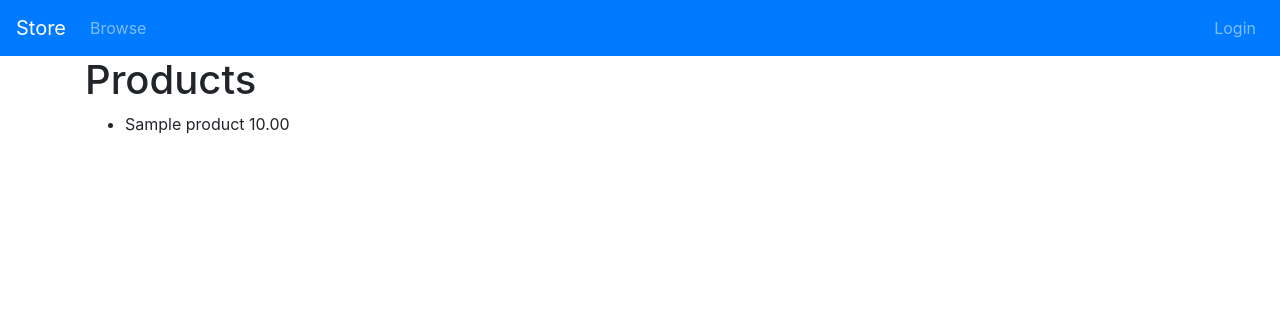
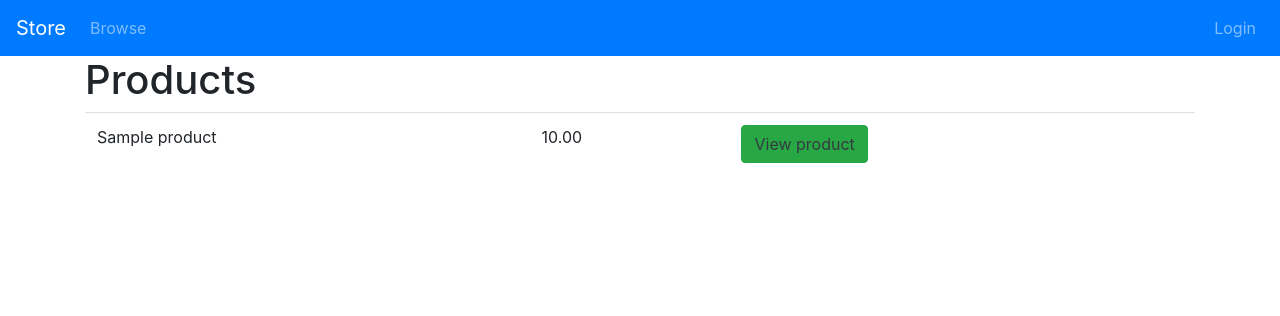
Before and after one commit to GeorgeF23/GAD_Project2, a Django app: page /store/categories/1/ in a window 1280 px wide. Shown: the top 316 px of the page. Run offline with Django 3.2, Linux system fonts and the light colour scheme; tables that the repository leaves empty hold one stand-in row (values such as "Sample post"); some libraries are stand-ins or nearby versions.

Commit message:
Created a page where users can view details about each product

```diff
--- a/storeapp/templates/storeapp/products.html
+++ b/storeapp/templates/storeapp/products.html
@@ -3,10 +3,17 @@
 {% block content %}
     <div class="container">
         <h1>Products</h1>
-        <ul>
+
+        <table class="table">
+            <tbody>
             {% for product in products %}
-                <li>{{ product.name }} {{ product.price }}</li>
+                <tr>
+                    <td>{{ product.name }}</td>
+                    <td>{{ product.price }}</td>
+                    <td><a href="{% url 'storeapp:view_product' product.id %}" class="btn btn-success text-dark">View product</a></td>
+                </tr>
             {% endfor %}
-        </ul>
+            </tbody>
+        </table>
     </div>
 {% endblock %}
--- a/storeapp/urls.py
+++ b/storeapp/urls.py
@@ -1,9 +1,10 @@
 from django.urls import path
-from .views import categories_view, category_view
+from .views import categories_view, category_view, product_view, add_to_cart_view
 
 app_name = 'storeapp'
 
 urlpatterns = [
     path('categories/', categories_view, name='categories'),
-    path('categories/<int:category_id>/', category_view, name='view_category')
+    path('categories/<int:category_id>/', category_view, name='view_category'),
+    path('products/<int:product_id>/', product_view, name='view_product')
 ]
--- a/storeapp/views.py
+++ b/storeapp/views.py
@@ -1,5 +1,5 @@
 from django.shortcuts import render
-from django.http import Http404, HttpResponse
+from django.http import Http404
 from .models import Category, Product
 
 
@@ -18,3 +18,17 @@ def category_view(request, category_id):
     return render(request, 'storeapp/products.html', {
         "products": products
     })
+
+
+def product_view(request, product_id):
+    if not Product.objects.filter(pk=product_id).exists():
+        raise Http404("Product does not exist!")
+
+    product = Product.objects.filter(pk=product_id).first()
+    return render(request, 'storeapp/product.html', {
+        "product": product
+    })
+
+
+def add_to_cart_view(request, product_id):
+    pass
```
Also changed, not shown: storeapp/templates/storeapp/product.html (added, +13 -0 lines).
